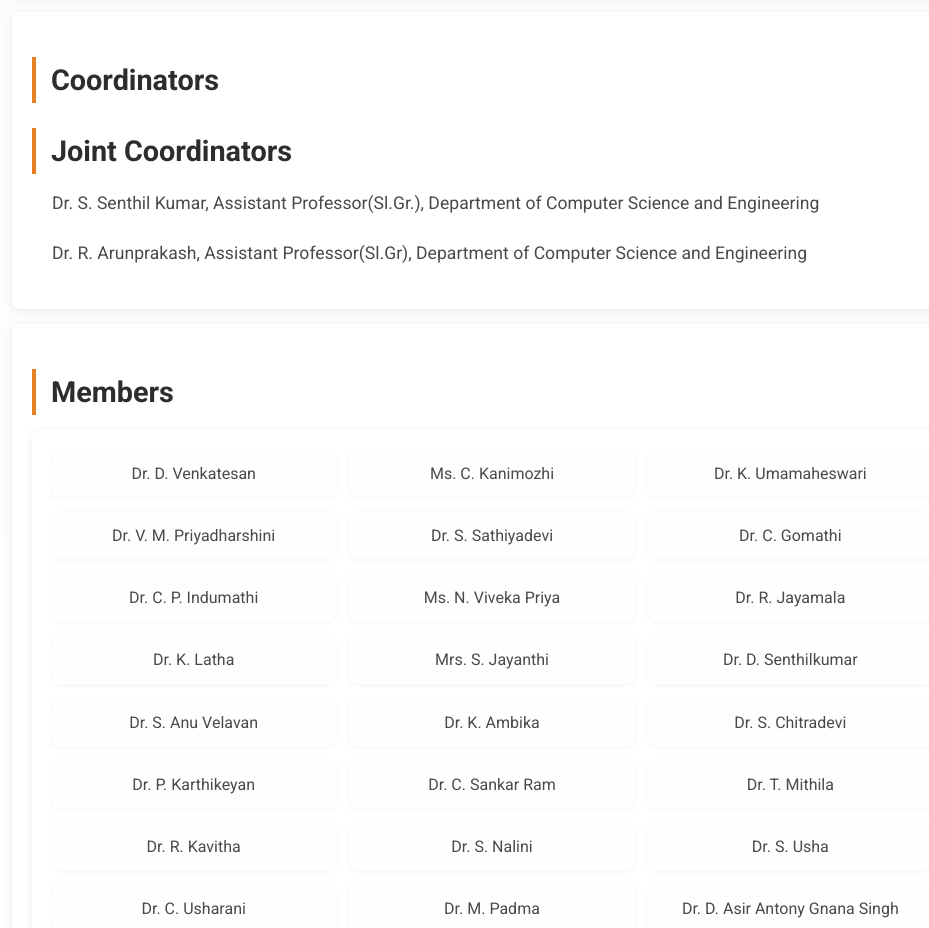
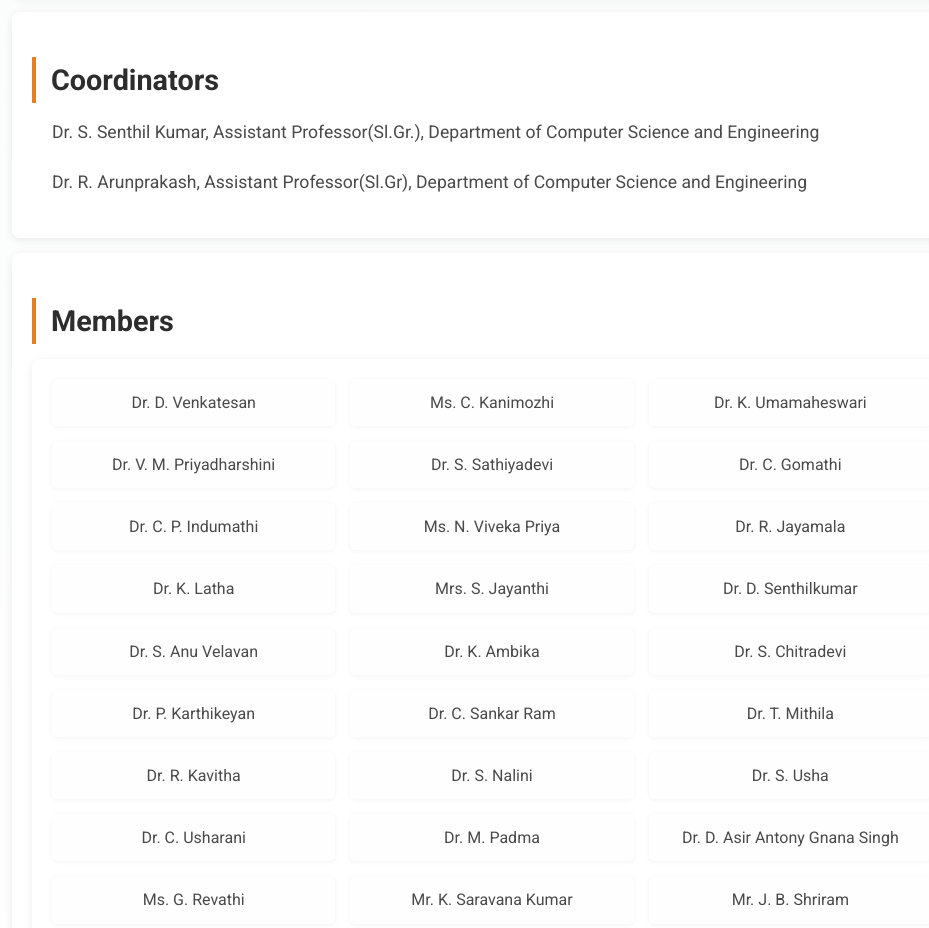
Before and after one commit to hkarthi10/Math-conference, a plain HTML site: page index.html in a window 1280 px wide. Shown: the part 7228-8156 px from the top of the page, without its empty margins (148-1077 px from the left). Drawn offline with Linux system fonts and the light colour scheme.

Commit message:
Updated index

```diff
--- a/index.html
+++ b/index.html
@@ -208,10 +208,7 @@
             <p>Dr. G. Annapoorani, Head of the Department, Computer Science and Engineering & Information Technology</p>
         </div>
         <div class="committee-block">
-
             <h2>Coordinators</h2>
-
-            <h2>Joint Coordinators</h2>
             <p>Dr. S. Senthil Kumar, Assistant Professor(Sl.Gr.), Department of Computer Science and Engineering</p>
             <p>Dr. R. Arunprakash, Assistant Professor(Sl.Gr), Department of Computer Science and Engineering</p>
         </div>
```
